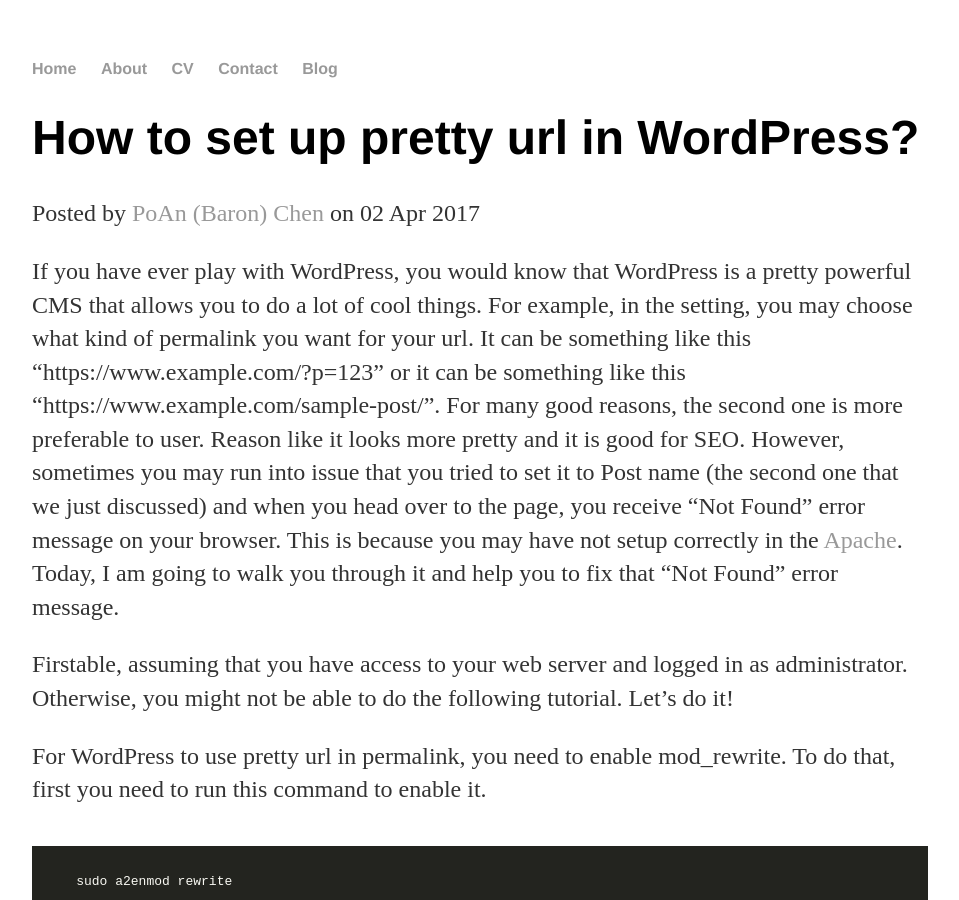
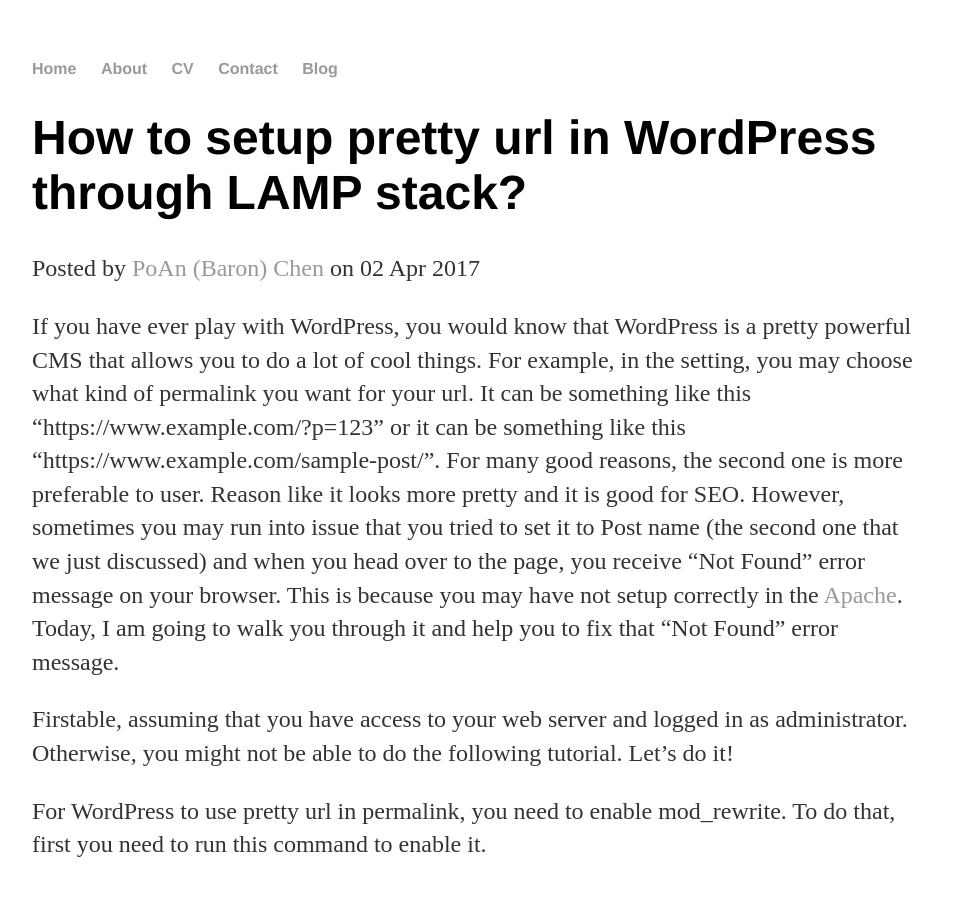
Before and after one commit to poanchen/poanchen.github.io, a Jekyll site: the page built from _posts/2017-12-09-how-to-setup-pretty-url-in-wordpress-through-lamp-stack.md, in a window 1280 px wide and 900 px high. Shown: the whole window, without its empty margins (160-1119 px from the left). Built offline with Jekyll 4.4.1, drawn with Linux system fonts in a browser that asks for light colours; nearby versions of some CDN libraries; comment, search, counter and statistics services are not loaded.

Commit message:
Revert "typo forthe 04-02 blog"
This reverts commit 5ebde90f4fe98b0a2acdd7cf5f8aa38b2f6155bd.

```diff
--- a/_posts/2017-04-02-how-to-set-up-pretty-url-in-wordpress.md
+++ b/_posts/2017-12-09-how-to-setup-pretty-url-in-wordpress-through-lamp-stack.md
@@ -1,6 +1,6 @@
 ---
 layout: post
-title: "How to set up pretty url in WordPress?"
+title: "How to setup pretty url in WordPress through LAMP stack?"
 author: PoAn (Baron) Chen
 author_url: https://github.com/poanchen
 date: 2017-04-02
```
